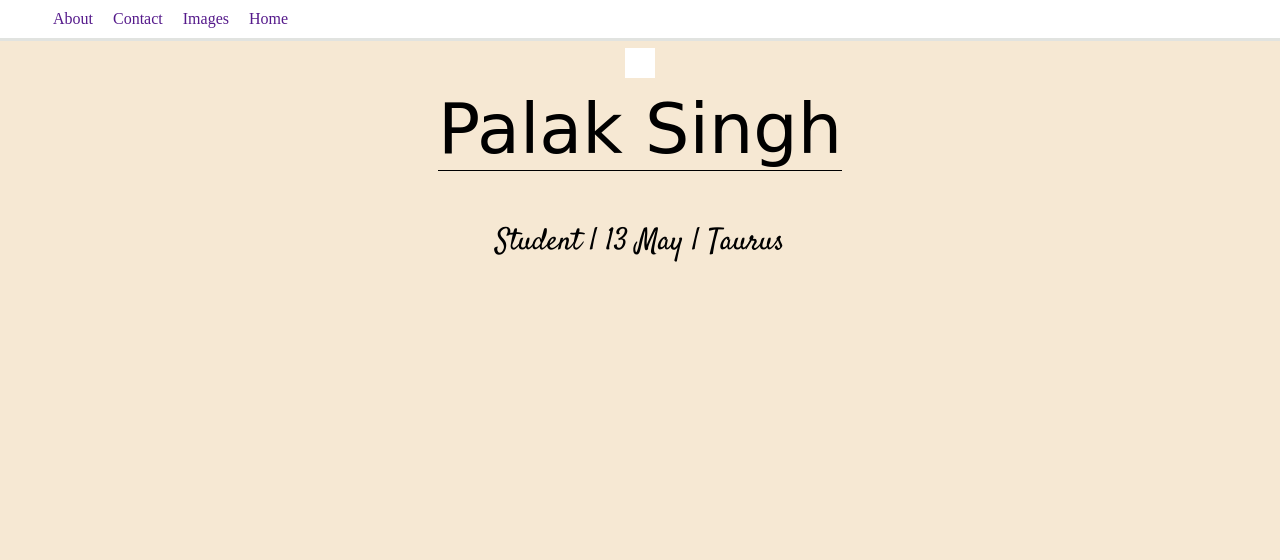
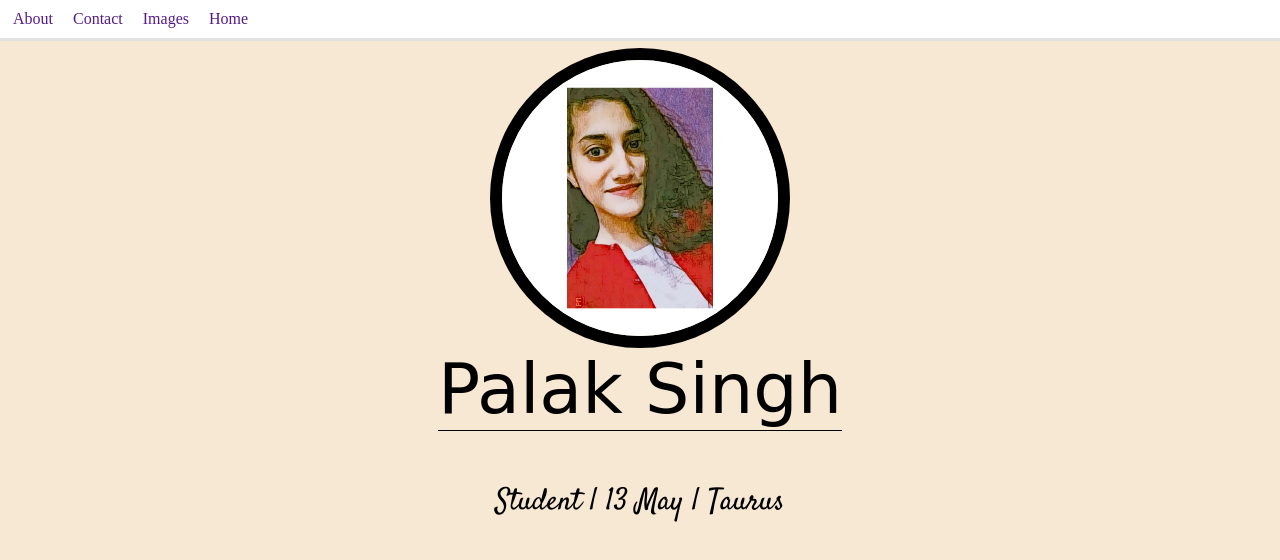
Before and after one commit to Polak1316/Polak1316.github.io, a plain HTML site: page index.html in a window 1280 px wide. Drawn offline with Linux system fonts and the light colour scheme; a web font is replaced by a local one.

Commit message:
made dp frame

```diff
--- a/index.html
+++ b/index.html
@@ -21,9 +21,7 @@
     </header>
     <main>
         <div class="container">
-            <div id="divdp" class="dpholder">
-                <!-- <img class="dp" id="img" src="images/Snapchat-976511639.jpg" alt=""> -->
-            </div>
+            <img src="images/20230426_132217_0000.png" alt="">
             <p class="name">Palak Singh</p>
             <p class="bio">Student  |  13 May  |  Taurus</p>
         </div>
--- a/style.css
+++ b/style.css
@@ -10,6 +10,8 @@ body{
 
 *{
     margin: 0px 0px;
+    padding: 0px 0px;
+    box-sizing: border-box;
 }
 /* navbar */
 header{
@@ -35,6 +37,7 @@ header nav ul li a{
 /* first section */
 
 .container{
+    margin-top: 10px;
     display: flex;
     flex-direction: column;
     justify-content: center;
@@ -42,6 +45,13 @@ header nav ul li a{
     z-index: 1;
 
 }
+.container img{
+    width: 300px;
+    height:300px;
+    border-radius: 200px;
+    border: black 12px solid;
+}
+
 .dpholder{
     margin: 10px 3px;
     height: 30px;
```
Also changed, not shown: images/20230426_132217_0000.png (added).
